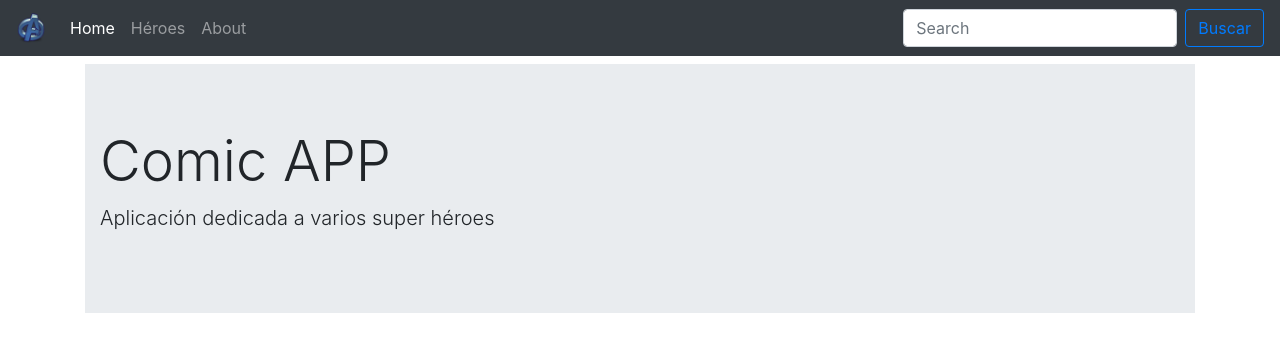
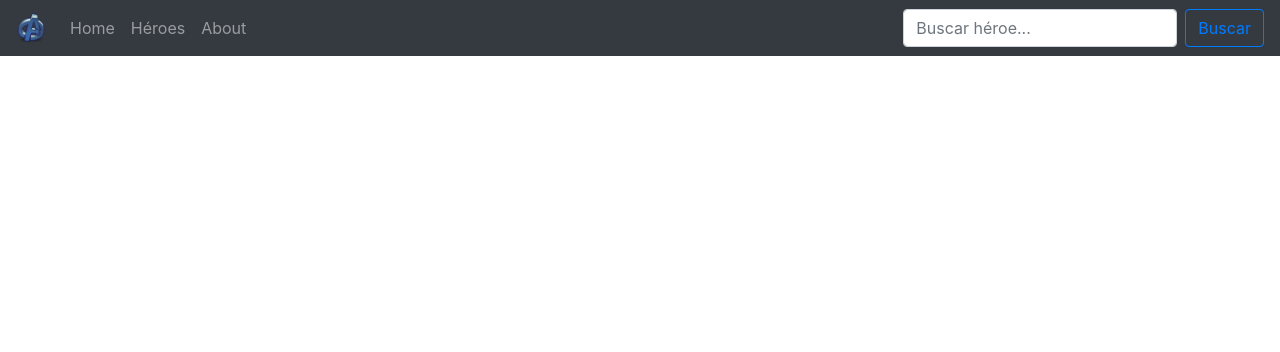
Before and after one commit to rjerezso/Angular-SPA, an Angular app: page /search/1 in a window 1280 px wide. Before the commit this address led to /home. Shown: the top 352 px of the page. Built offline with nearby package versions, Linux system fonts and the light colour scheme.

Commit message:
buscador

```diff
--- a/src/app/app-routing.module.ts
+++ b/src/app/app-routing.module.ts
@@ -4,12 +4,14 @@ import { RouterModule, Routes } from '@angular/router';
 import { HomeComponent } from './components/home/home.component';
 import { AboutComponent } from './components/about/about.component';
 import { HeroesComponent } from './components/heroes/heroes.component';
+import { SearchComponent } from './components/search/search.component';
 import { HeroeComponent } from './components/heroe/heroe.component';
 
 const routes: Routes = [
   { path: 'home', component: HomeComponent },
   { path: 'about', component: AboutComponent },
   { path: 'heroes', component: HeroesComponent },
+  { path: 'search/:termino', component: SearchComponent },
   { path: 'heroe/:heroeId', component: HeroeComponent },
   { path: '**', pathMatch: 'full', redirectTo: 'home' }
 ];
--- a/src/app/app.module.ts
+++ b/src/app/app.module.ts
@@ -13,6 +13,7 @@ import { HomeComponent } from './components/home/home.component';
 import { AboutComponent } from './components/about/about.component';
 import { HeroesComponent } from './components/heroes/heroes.component';
 import { HeroeComponent } from './components/heroe/heroe.component';
+import { SearchComponent } from './components/search/search.component';
 
 @NgModule({
   declarations: [
@@ -21,7 +22,8 @@ import { HeroeComponent } from './components/heroe/heroe.component';
     HomeComponent,
     AboutComponent,
     HeroesComponent,
-    HeroeComponent
+    HeroeComponent,
+    SearchComponent
   ],
   imports: [
     BrowserModule,
--- /dev/null
+++ b/src/app/components/search/search.component.ts
@@ -0,0 +1,18 @@
+import { Component, OnInit } from '@angular/core';
+import { ActivatedRoute } from '@angular/router';
+
+@Component({
+  selector: 'app-search',
+  templateUrl: './search.component.html',
+})
+export class SearchComponent implements OnInit {
+
+  constructor( private activatedRoute:ActivatedRoute) { }
+
+  ngOnInit(): void {
+    this.activatedRoute.params.subscribe( params =>{
+
+    })
+  }
+
+}
--- a/src/app/components/shared/navbar/navbar.component.html
+++ b/src/app/components/shared/navbar/navbar.component.html
@@ -19,12 +19,12 @@
         <a class="nav-link" [routerLink]="['about']">About</a>
       </li>
     </ul>
-    <form class="form-inline my-2 my-lg-0">
-      <input class="form-control mr-sm-2" type="search" placeholder="Search" aria-label="Buscar héroe..."
+    <div class="form-inline my-2 my-lg-0">
+      <input class="form-control mr-sm-2" type="text" placeholder="Buscar héroe..." aria-label="Buscar héroe..."
         (keyup.enter)="buscarHeroe(buscarTexto.value)" #buscarTexto />
       <button class="btn btn-outline-primary my-2 my-sm-0" type="button" (click)="buscarHeroe(buscarTexto.value)">
         Buscar
       </button>
-    </form>
+    </div>
   </div>
 </nav>
--- a/src/app/components/shared/navbar/navbar.component.ts
+++ b/src/app/components/shared/navbar/navbar.component.ts
@@ -1,4 +1,5 @@
 import { Component, OnInit } from '@angular/core';
+import { Router } from '@angular/router';
 
 @Component({
   selector: 'app-navbar',
@@ -6,13 +7,13 @@ import { Component, OnInit } from '@angular/core';
 })
 export class NavbarComponent implements OnInit {
 
-  constructor() { }
+  constructor( private router:Router) { }
 
   ngOnInit(): void {
   }
 
   buscarHeroe(termino:string) {
-
+    this.router.navigate(['/search', termino]);
   }
 
 }
```
Also changed, not shown: src/app/components/search/search.component.html (added).
